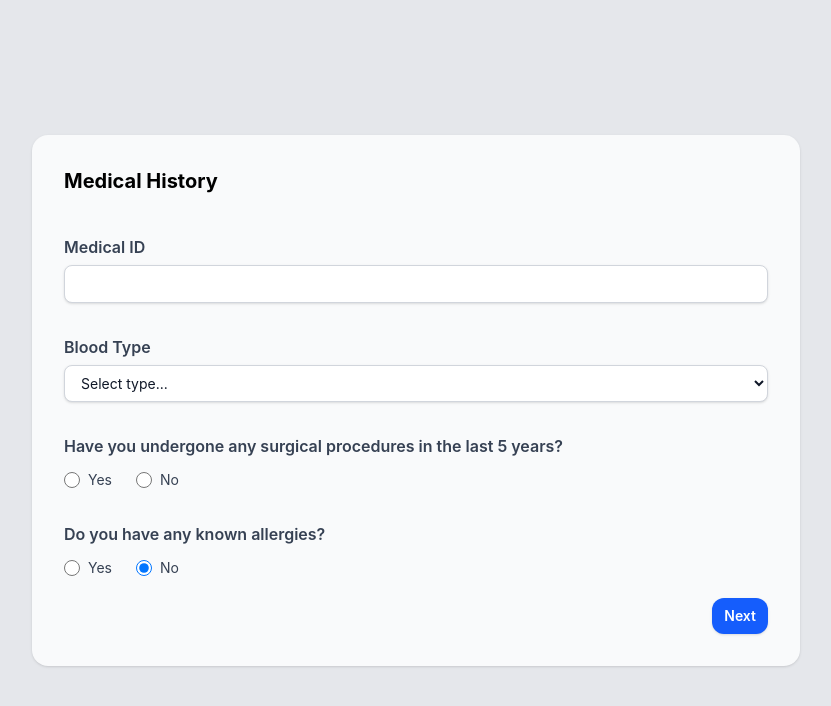
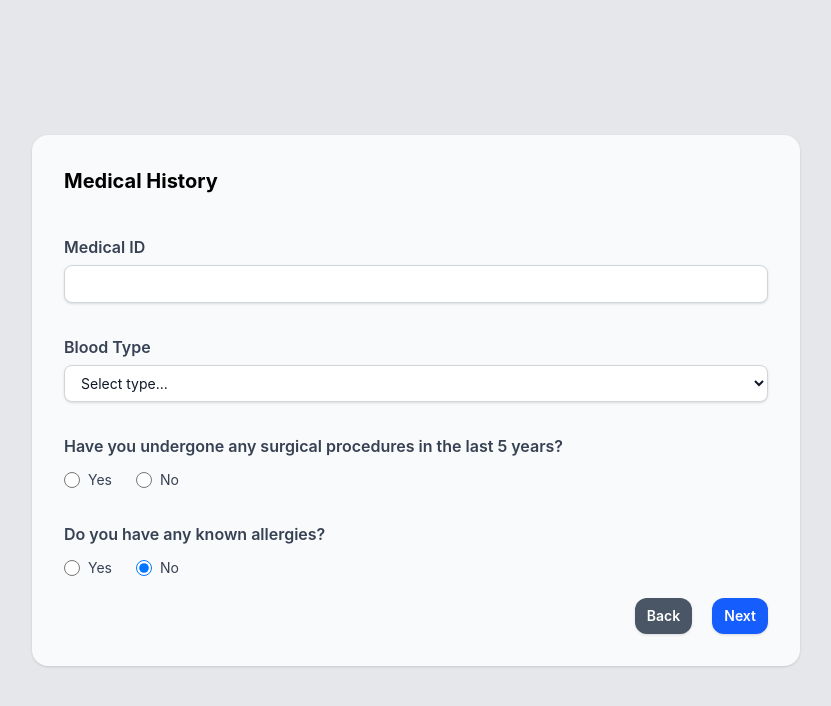
Before and after one commit to firepeashooter/basic-web-form, a React (Vite) app: page / in a window 1280 px wide. Both pictures are taken after a click on the button "Next". Shown: the top 706 px of the page, without its empty margins (224-1055 px from the left). Built offline with nearby package versions, Linux system fonts and the light colour scheme.

Commit message:
feat: add back button to navigate backwards through the form

```diff
--- a/src/App.tsx
+++ b/src/App.tsx
@@ -31,11 +31,13 @@ function App() {
 				{currentStep === 2 && (
 					<MedicalHistory
 						onNext={() => setCurrentStep(3)}
+						onPrev={() => setCurrentStep(1)}
 					/>
 				)}
 
 				{currentStep === 3 && (
 					<LifestyleHabits
+						onPrev={() => setCurrentStep(2)}
 					/>
 				)}
 
--- a/src/FormPages/LifestyleHabits.tsx
+++ b/src/FormPages/LifestyleHabits.tsx
@@ -1,8 +1,11 @@
 import DietarySection from '../Components/DietarySection';
 import SleepSliderSection from '../Components/SleepSliderSection';
 
+interface LifestyleHabitsProps {
+	onPrev: () => void;
+}
 
-function LifestyleHabits() {
+function LifestyleHabits({ onPrev }: LifestyleHabitsProps) {
 
 	return (
 		<div className="flex flex-col justify-center gap-5">
@@ -14,7 +17,16 @@ function LifestyleHabits() {
 				<DietarySection />
 			</div>
 
-			<div className="flex justify-end">
+			<div className="flex justify-end gap-5">
+
+				<button
+					type="button"
+					className="rounded-xl bg-gray-600 px-3 py-2 text-sm font-semibold text-white shadow-sm transition-all hover:bg-gray-500 active:scale-[0.99] focus-visible:outline focus-visible:outline-2 focus-visible:outline-offset-2 focus-visible:outline-gray-600 disabled:opacity-50 disabled:pointer-events-none"
+					onClick={onPrev}
+				>
+					Back
+				</button>
+
 				<button
 					type="submit"
 					className="rounded-xl bg-blue-600 px-3 py-2 text-sm font-semibold text-white shadow-sm transition-all hover:bg-blue-500 active:scale-[0.99] focus-visible:outline focus-visible:outline-2 focus-visible:outline-offset-2 focus-visible:outline-blue-600 disabled:opacity-50 disabled:pointer-events-none"
--- a/src/FormPages/MedicalHistory.tsx
+++ b/src/FormPages/MedicalHistory.tsx
@@ -5,9 +5,10 @@ import TextInput from "../Components/TextInput"
 
 interface MedicalHistoryProps {
 	onNext: () => void;
+	onPrev: () => void;
 }
 
-function MedicalHistory({ onNext }: MedicalHistoryProps) {
+function MedicalHistory({ onNext, onPrev }: MedicalHistoryProps) {
 	return (
 
 		<div className="flex flex-col justify-center gap-5">
@@ -30,7 +31,15 @@ function MedicalHistory({ onNext }: MedicalHistoryProps) {
 
 			</div>
 
-			<div className="flex justify-end">
+			<div className="flex justify-end gap-5">
+
+				<button
+					type="button"
+					className="rounded-xl bg-gray-600 px-3 py-2 text-sm font-semibold text-white shadow-sm transition-all hover:bg-gray-500 active:scale-[0.99] focus-visible:outline focus-visible:outline-2 focus-visible:outline-offset-2 focus-visible:outline-gray-600 disabled:opacity-50 disabled:pointer-events-none"
+					onClick={onPrev}
+				>
+					Back
+				</button>
 				<button
 					type="button"
 					className="rounded-xl bg-blue-600 px-3 py-2 text-sm font-semibold text-white shadow-sm transition-all hover:bg-blue-500 active:scale-[0.99] focus-visible:outline focus-visible:outline-2 focus-visible:outline-offset-2 focus-visible:outline-blue-600 disabled:opacity-50 disabled:pointer-events-none"
--- a/src/FormPages/UserInfo.tsx
+++ b/src/FormPages/UserInfo.tsx
@@ -13,9 +13,9 @@ function UserInfo({ onNext }: UserInfoProps) {
 
 			<div className="flex flex-col gap-3 md:grid md:grid-cols-2 md:grid-rows-2">
 
-				<TextInput id="firstname" label="First Name" required />
-				<TextInput id="lastname" label="Last Name" required />
-				<TextInput id="email" label="Email" required />
+				<TextInput id="firstname" label="First Name" />
+				<TextInput id="lastname" label="Last Name" />
+				<TextInput id="email" label="Email" />
 				<TextInput id="phone" label="Phone Number" />
 			</div>
 
```
